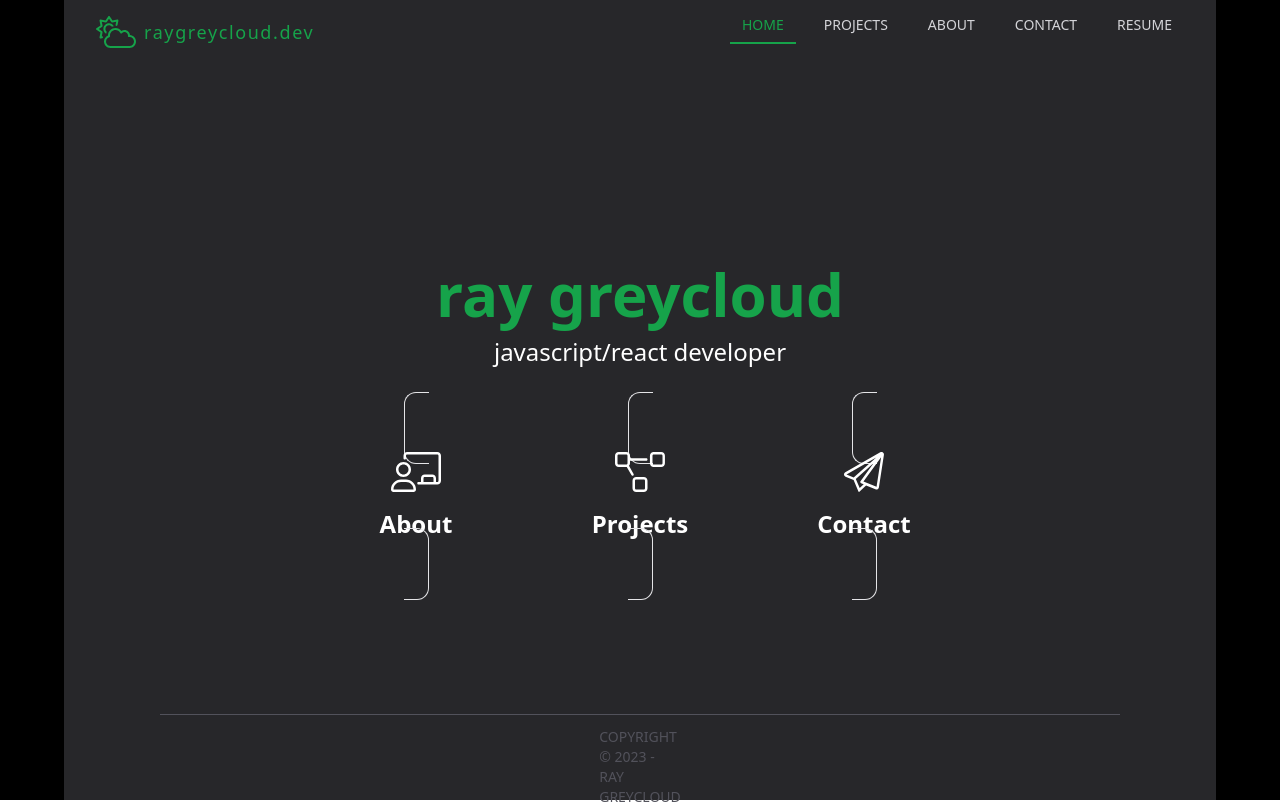
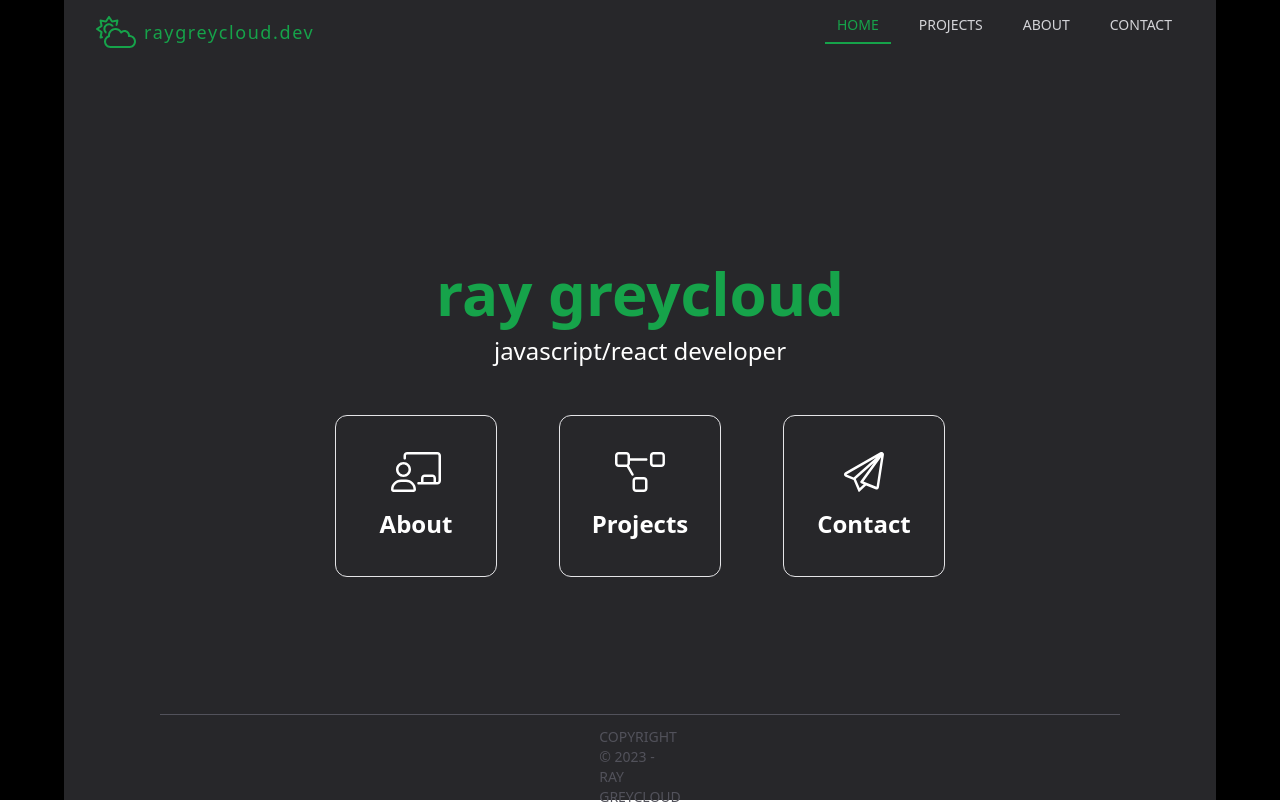
Before and after one commit to rayGreycloud/raygreycloud-dev, a Next.js app: page / in a window 1280 px wide. Built offline with nearby package versions, Linux system fonts and the light colour scheme.

Commit message:
update - remove chatbot and resume

```diff
--- a/components/AboutNavCard.jsx
+++ b/components/AboutNavCard.jsx
@@ -8,7 +8,7 @@ import { ChalkboardUserIcon } from '@/icons/ChalkboardUserIcon';
 export const AboutNavCard = () => {
   return (
     <Link href='/about'>
-      <motion.a
+      <motion.div
         variants={navCard}
         key='aboutNavCard'
         className='cursor-pointer p-6 border border-3 rounded-xl hover:border-green-600 focus:border-green-600 hover:text-green-600 focus:text-green-600 transition transform hover:scale-125'
@@ -17,7 +17,7 @@ export const AboutNavCard = () => {
           <ChalkboardUserIcon classes={'h-10'} />
           <h3 className='mt-4 text-2xl font-bold text-center'>About</h3>
         </div>
-      </motion.a>
+      </motion.div>
     </Link>
   );
 };
--- a/components/ContactNavCard.jsx
+++ b/components/ContactNavCard.jsx
@@ -8,7 +8,7 @@ import { PaperPlaneIcon } from '@/icons/PaperPlaneIcon';
 export const ContactNavCard = () => {
   return (
     <Link href='/contact'>
-      <motion.a
+      <motion.div
         key='contactNavCard'
         variants={navCard}
         className='cursor-pointer p-6 border border-3 rounded-xl hover:border-green-600 focus:border-green-600 hover:text-green-600 focus:text-green-600 transition transform hover:scale-125'
@@ -17,7 +17,7 @@ export const ContactNavCard = () => {
           <PaperPlaneIcon classes={'h-10'} />
           <h3 className='mt-4 text-2xl font-bold text-center'>Contact</h3>
         </div>
-      </motion.a>
+      </motion.div>
     </Link>
   );
 };
--- a/components/Header.jsx
+++ b/components/Header.jsx
@@ -11,8 +11,8 @@ const navigation = [
   { name: 'home', href: '/' },
   { name: 'projects', href: '/projects' },
   { name: 'about', href: '/about' },
-  { name: 'contact', href: '/contact' },
-  { name: 'resume', href: '/resume' }
+  { name: 'contact', href: '/contact' }
+  // { name: 'resume', href: '/resume' }
 ];
 
 export const Header = () => {
@@ -37,7 +37,7 @@ export const Header = () => {
               </div>
               <div className='flex-1 flex items-center justify-center sm:items-stretch sm:justify-between'>
                 <Link href={'/'} className='flex-shrink-0 flex items-center'>
-                  <a
+                  <span
                     className='flex items-center w-auto text-green-600 hover:scale-125 transition transform  tracking-widest'
                     aria-current={router.pathname == '/' ? 'page' : undefined}
                   >
@@ -46,14 +46,14 @@ export const Header = () => {
                       aria-hidden='true'
                     />
                     <span className='text-lg ml-2'>raygreycloud.dev</span>
-                  </a>
+                  </span>
                 </Link>
 
                 <div className='hidden sm:block sm:ml-6'>
                   <div className='flex space-x-4'>
                     {navigation.map((item) => (
                       <Link key={item.name} href={item.href}>
-                        <a
+                        <span
                           className={`${
                             router.pathname == item.href
                               ? 'text-green-600 border-green-600'
@@ -64,7 +64,7 @@ export const Header = () => {
                           }
                         >
                           {item.name}
-                        </a>
+                        </span>
                       </Link>
                     ))}
                   </div>
@@ -77,7 +77,7 @@ export const Header = () => {
             <div className='px-2 pt-2 pb-3 space-y-1'>
               {navigation.map((item) => (
                 <Link key={item.name} href={item.href}>
-                  <a
+                  <span
                     className={`${
                       router.pathname == item.href
                         ? 'text-green-600'
@@ -88,7 +88,7 @@ export const Header = () => {
                     }
                   >
                     {item.name}
-                  </a>
+                  </span>
                 </Link>
               ))}
             </div>
--- a/components/ProjectsNavCard.jsx
+++ b/components/ProjectsNavCard.jsx
@@ -8,7 +8,7 @@ import { DiagramProjectIcon } from '@/icons/DiagramProjectIcon';
 export const ProjectsNavCard = () => {
   return (
     <Link href='/projects'>
-      <motion.a
+      <motion.div
         key='projectsNavCard'
         variants={navCard}
         className='cursor-pointer p-6 border border-3 rounded-xl hover:border-green-600 focus:border-green-600 hover:text-green-600 focus:text-green-600 transition transform hover:scale-125'
@@ -17,7 +17,7 @@ export const ProjectsNavCard = () => {
           <DiagramProjectIcon classes={'h-10'} />
           <h3 className='mt-4 text-2xl font-bold text-center'>Projects</h3>
         </div>
-      </motion.a>
+      </motion.div>
     </Link>
   );
 };
--- a/components/ResumeNavCard.jsx
+++ b/components/ResumeNavCard.jsx
@@ -8,7 +8,7 @@ import { FileIcon } from '@/icons/FileIcon';
 export const ResumeNavCard = () => {
   return (
     <Link href='/resume'>
-      <motion.a
+      <motion.div
         key='ResumeNavCard'
         variants={navCard}
         className='cursor-pointer p-6 border border-3 rounded-xl hover:border-green-600 focus:border-green-600 hover:text-green-600 focus:text-green-600 transition transform hover:scale-125'
@@ -17,7 +17,7 @@ export const ResumeNavCard = () => {
           <FileIcon classes={'h-10'} />
           <h3 className='mt-4 text-2xl font-bold text-center'>Resum&#xe9;</h3>
         </div>
-      </motion.a>
+      </motion.div>
     </Link>
   );
 };
--- a/pages/about.jsx
+++ b/pages/about.jsx
@@ -59,7 +59,7 @@ export default function AboutPage() {
 
           <LinkedInNavCard />
 
-          <ResumeNavCard />
+          {/* <ResumeNavCard /> */}
         </motion.div>
       </div>
     </main>
```
Also changed, not shown: pages/_resume.jsx (renamed from pages/resume.jsx).
